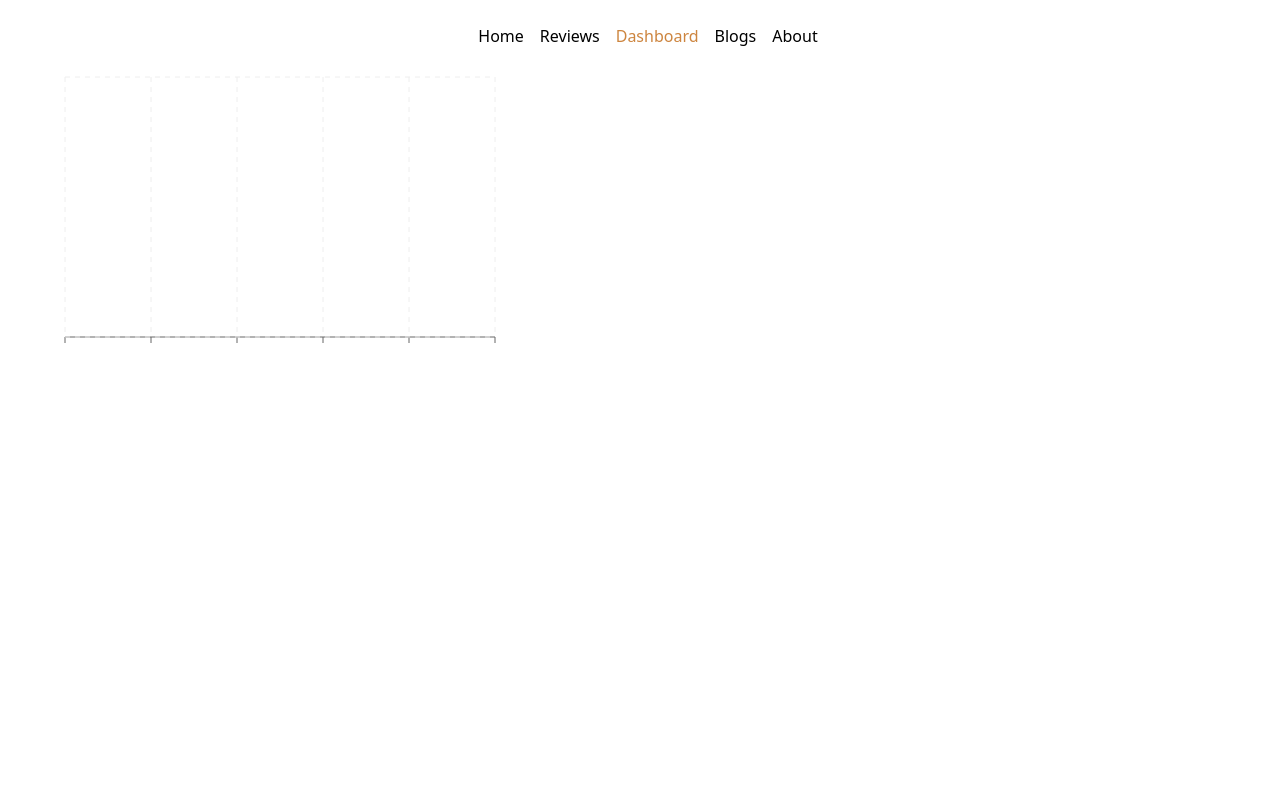
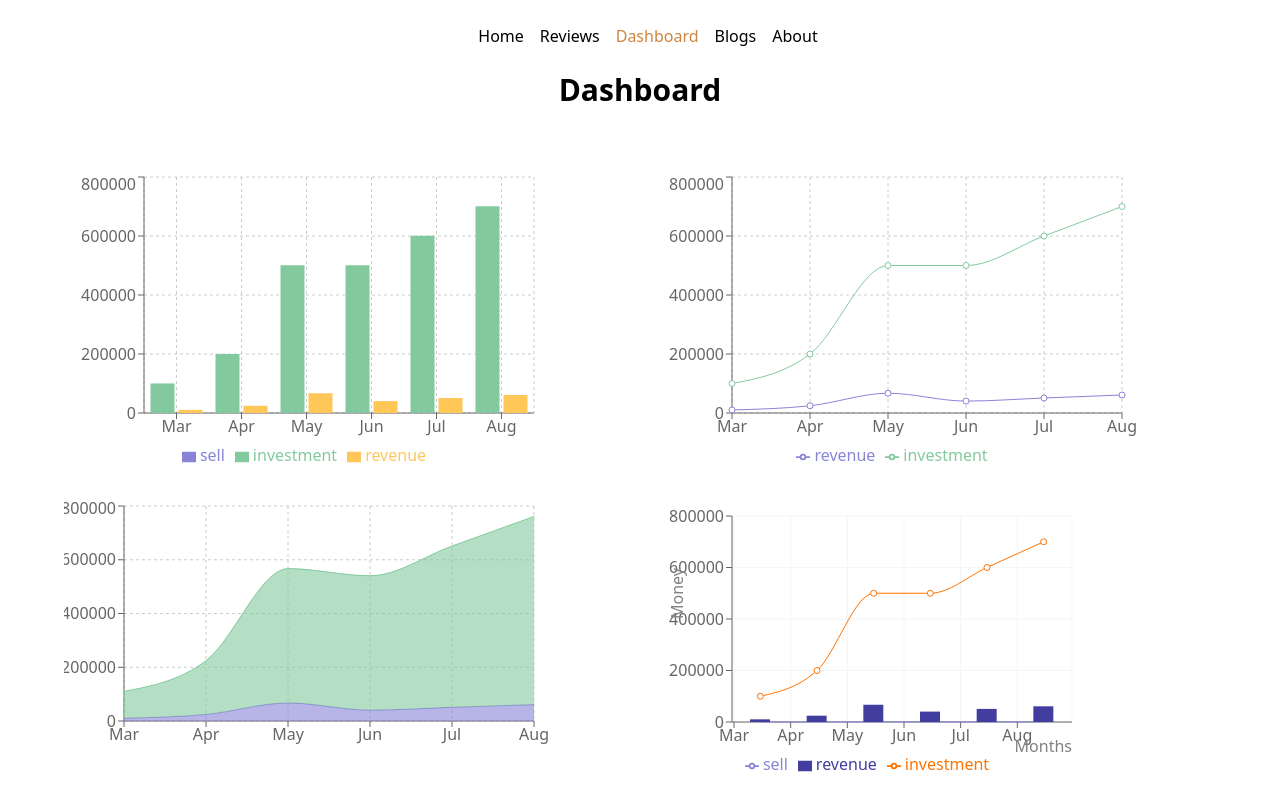
Before and after one commit to Swoad-11/Book-Review-App, a React (Create React App) app: page /dashboard in a window 1280 px wide. Shown: the top 810 px of the page. Built offline with nearby package versions, Linux system fonts and the light colour scheme.

Commit message:
dashboard done

```diff
--- a/package.json
+++ b/package.json
@@ -6,6 +6,7 @@
     "@testing-library/jest-dom": "^5.16.3",
     "@testing-library/react": "^12.1.4",
     "@testing-library/user-event": "^13.5.0",
+    "axios": "^0.26.1",
     "react": "^18.0.0",
     "react-dom": "^18.0.0",
     "react-router-dom": "^6.3.0",
--- a/src/components/Chart/Chart.js
+++ /dev/null
@@ -1,25 +0,0 @@
-import React, { Suspense, Comments, Spinner } from 'react';
-import { CartesianGrid, Line, LineChart, XAxis, YAxis } from 'recharts';
-
-const Chart = (props) => {
-
-    console.log(props.data);
-
-    const {month,investment,sell,revenue} = props.data;
-
-    return (
-        <div>
-            <div>
-            <LineChart width={500} height={300} data={props.data}>
-                <XAxis dataKey="name"/>
-                <YAxis/>
-                <CartesianGrid stroke="#eee" strokeDasharray="5 5"/>
-                <Line type="monotone" dataKey={sell} stroke="#8884d8" />
-                <Line type="monotone" dataKey={investment} stroke="#82ca9d" />
-            </LineChart>
-            </div>
-        </div>
-    );
-};
-
-export default Chart;
--- a/src/components/Dashboard/Dashboard.js
+++ b/src/components/Dashboard/Dashboard.js
@@ -1,23 +1,164 @@
-import React, { useEffect, useState } from 'react';
-import Chart from '../Chart/Chart';
+import axios from "axios";
+import React, { useEffect, useState } from "react";
+import {
+  Area,
+  AreaChart,
+  Bar,
+  BarChart,
+  CartesianGrid,
+  ComposedChart,
+  Legend,
+  Line,
+  LineChart,
+  Tooltip,
+  XAxis,
+  YAxis,
+} from "recharts";
 
 const Dashboard = () => {
-    const [data,setData] = useState([]);
-    useEffect( ()=>{
-        fetch('data.json')
-        .then(res => res.json())
-        .then( data => setData(data));
-    } ,[]);
+  const [data, setData] = useState([]);
+  useEffect(() => {
+    axios.get("data.json").then((data) => {
+      const loadedData = data.data;
 
-    return (
+      const chartData = loadedData.map((data) => {
+        console.log(data.investment);
+        const dt = {
+          month: data.month,
+          investment: data.investment,
+          sell: data.sell,
+          revenue: data.revenue,
+        };
+        return dt;
+      });
+      setData(chartData);
+    });
+  }, []);
+
+  return (
+    <div>
+      <h2 className="text-3xl font-bold">Dashboard</h2>
+      <div className="p-16 grid lg:grid-cols-2 gap-6 sm:grid-cols-1">
         <div>
-            {
-                <Chart
-                key={data.month}
-                data={data}></Chart>
-            }
+          <BarChart
+            width={500}
+            height={300}
+            data={data}
+            margin={{
+              top: 5,
+              right: 30,
+              left: 20,
+              bottom: 5,
+            }}
+          >
+            <CartesianGrid strokeDasharray="3 3" />
+            <XAxis dataKey="month" />
+            <YAxis />
+            <Tooltip />
+            <Legend />
+            <Bar dataKey="sell" stackId="a" fill="#8884d8" />
+            <Bar dataKey="investment" stackId="a" fill="#82ca9d" />
+            <Bar dataKey="revenue" fill="#ffc658" />
+          </BarChart>
         </div>
-    );
+        <div>
+          <LineChart
+            width={500}
+            height={300}
+            data={data}
+            margin={{
+              top: 5,
+              right: 30,
+              left: 20,
+              bottom: 5,
+            }}
+          >
+            <CartesianGrid strokeDasharray="3 3" />
+            <XAxis dataKey="month" />
+            <YAxis />
+            <Tooltip />
+            <Legend />
+            <Line
+              type="monotone"
+              dataKey="revenue"
+              stroke="#8884d8"
+              activeDot={{ r: 8 }}
+            />
+            <Line type="monotone" dataKey="investment" stroke="#82ca9d" />
+          </LineChart>
+        </div>
+        <div>
+          <AreaChart
+            width={500}
+            height={255}
+            data={data}
+            margin={{
+              top: 10,
+              right: 30,
+              left: 0,
+              bottom: 0,
+            }}
+          >
+            <CartesianGrid strokeDasharray="3 3" />
+            <XAxis dataKey="month" />
+            <YAxis />
+            <Tooltip />
+            <Area
+              type="monotone"
+              dataKey="revenue"
+              stackId="1"
+              stroke="#8884d8"
+              fill="#8884d8"
+            />
+            <Area
+              type="monotone"
+              dataKey="investment"
+              stackId="1"
+              stroke="#82ca9d"
+              fill="#82ca9d"
+            />
+          </AreaChart>
+        </div>
+        <div>
+          <ComposedChart
+            width={500}
+            height={300}
+            data={data}
+            margin={{
+              top: 20,
+              right: 80,
+              bottom: 20,
+              left: 20,
+            }}
+          >
+            <CartesianGrid stroke="#f5f5f5" />
+            <XAxis
+              dataKey="month"
+              label={{
+                value: "Months",
+                position: "insideBottomRight",
+                offset: 0,
+              }}
+              scale="band"
+            />
+            <YAxis
+              label={{ value: "Money", angle: -90, position: "insideLeft" }}
+            />
+            <Tooltip />
+            <Legend />
+            <Area
+              type="monotone"
+              dataKey="sell"
+              fill="#8884d8"
+              stroke="#8884d8"
+            />
+            <Bar dataKey="revenue" barSize={20} fill="#413ea0" />
+            <Line type="monotone" dataKey="investment" stroke="#ff7300" />
+          </ComposedChart>
+        </div>
+      </div>
+    </div>
+  );
 };
 
 export default Dashboard;
```
Also changed, not shown: 1 other file (tests, documents, lock files or other folders).
